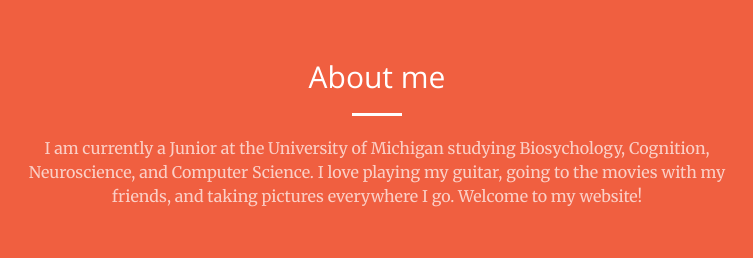
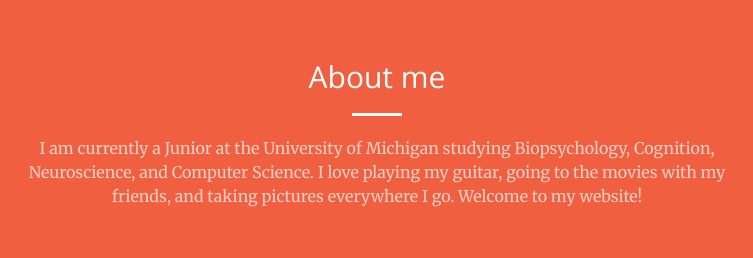
Before and after one commit to ozuberi/ozuberi.github.io, a website: page index.html in a window 1280 px wide. Shown: the part 840-1098 px from the top of the page, 263-1016 px from the left. Drawn offline with nearby package versions, Linux system fonts and the light colour scheme; files that its build step writes are made by us from their sources.

Commit message:
fixed psychology

```diff
--- a/index.html
+++ b/index.html
@@ -90,7 +90,7 @@
                 <div class="col-lg-8 col-lg-offset-2 text-center">
                     <h2 class="section-heading">About me</h2>
                     <hr class="light">
-                    <p class="text-faded">I am currently a Junior at the University of Michigan studying Biosychology, Cognition, Neuroscience, and Computer Science. I love playing my guitar, going to the movies with my friends, and taking pictures everywhere I go. Welcome to my website!</p>
+                    <p class="text-faded">I am currently a Junior at the University of Michigan studying Biopsychology, Cognition, Neuroscience, and Computer Science. I love playing my guitar, going to the movies with my friends, and taking pictures everywhere I go. Welcome to my website!</p>
                 </div>
             </div>
         </div>
```
